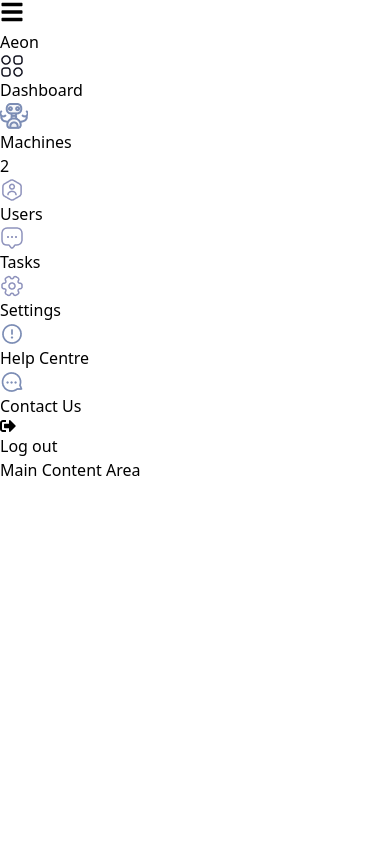
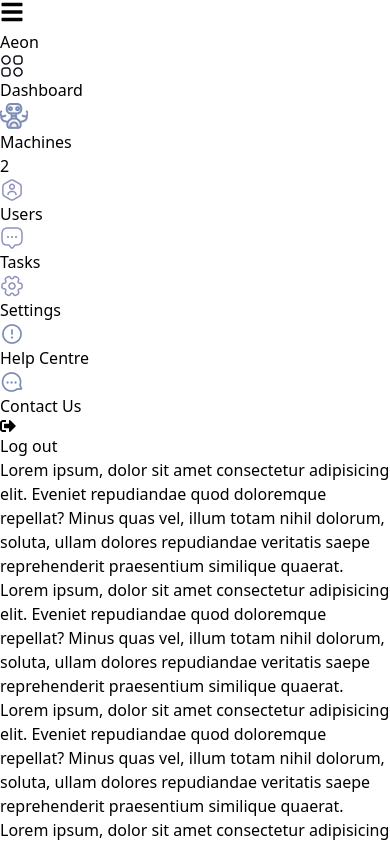
Before and after one commit to Nawel-Bellil/InnoTrace, a React (Vite) app in the folder frontend/: page / in a window 390 px wide. Shown: the top 844 px of the page. Built offline with nearby package versions, Linux system fonts and the light colour scheme.

Commit message:
Update layout + responsive layout

```diff
--- a/frontend/src/pages/Layout.jsx
+++ b/frontend/src/pages/Layout.jsx
@@ -1,4 +1,4 @@
-import {  FaCogs, FaUser, FaTasks, FaQuestionCircle, FaSignOutAlt, FaBars } from "react-icons/fa";
+import {  FaSignOutAlt, FaBars } from "react-icons/fa";
 import React, { useState } from "react";
 import DashboardCon from '/images/Layout/Dashboard.png'
 import MachineCon from '/images/Layout/machines.png'
@@ -24,7 +24,7 @@ const Layout = ({ profile }) => {
             <div className="flex">
                 {/* Toggle button for mobile view */}
                 <button
-                    className="text-gray-800 p-3 focus:outline-none lg:hidden z-20" // Added z-index to ensure button is on top
+                    className="text-gray-800 p-3 fixed focus:outline-none lg:hidden z-20" // Added z-index to ensure button is on top
                     onClick={toggleSidebar}
                 >
                     <FaBars size={24} />
@@ -84,9 +84,30 @@ const Layout = ({ profile }) => {
                 </div>
 
                 {/* Main content (example content) */}
-                <div className="flex-1 p-8">
+                <div className="flex-1 p-9 ml-1">
                     {/* Your main content goes here */}
-                    <h2 className="text-3xl font-bold">Main Content Area</h2>
+                    <h2 className="text-3xl  font-bold">
+                        Lorem ipsum, dolor sit amet consectetur adipisicing elit.
+                        Eveniet repudiandae quod doloremque repellat? Minus quas vel,
+                        illum totam nihil dolorum, soluta,
+                        ullam dolores repudiandae veritatis saepe reprehenderit praesentium similique quaerat.
+                        Lorem ipsum, dolor sit amet consectetur adipisicing elit.
+                        Eveniet repudiandae quod doloremque repellat? Minus quas vel,
+                        illum totam nihil dolorum, soluta,
+                        ullam dolores repudiandae veritatis saepe reprehenderit praesentium similique quaerat.
+                        Lorem ipsum, dolor sit amet consectetur adipisicing elit.
+                        Eveniet repudiandae quod doloremque repellat? Minus quas vel,
+                        illum totam nihil dolorum, soluta,
+                        ullam dolores repudiandae veritatis saepe reprehenderit praesentium similique quaerat.
+                        Lorem ipsum, dolor sit amet consectetur adipisicing elit.
+                        Eveniet repudiandae quod doloremque repellat? Minus quas vel,
+                        illum totam nihil dolorum, soluta,
+                        ullam dolores repudiandae veritatis saepe reprehenderit praesentium similique quaerat.
+                        Lorem ipsum, dolor sit amet consectetur adipisicing elit.
+                        Eveniet repudiandae quod doloremque repellat? Minus quas vel,
+                        illum totam nihil dolorum, soluta,
+                        ullam dolores repudiandae veritatis saepe reprehenderit praesentium similique quaerat.
+                    </h2>
                 </div>
             </div>
         </>
```
Also changed, not shown: frontend/src/pages/Dashboard.jsx (added).
